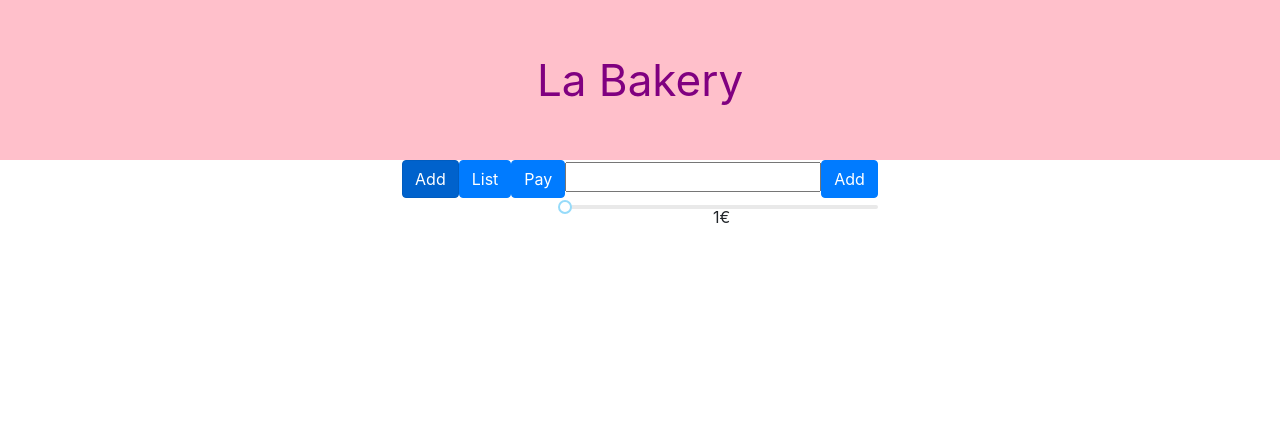
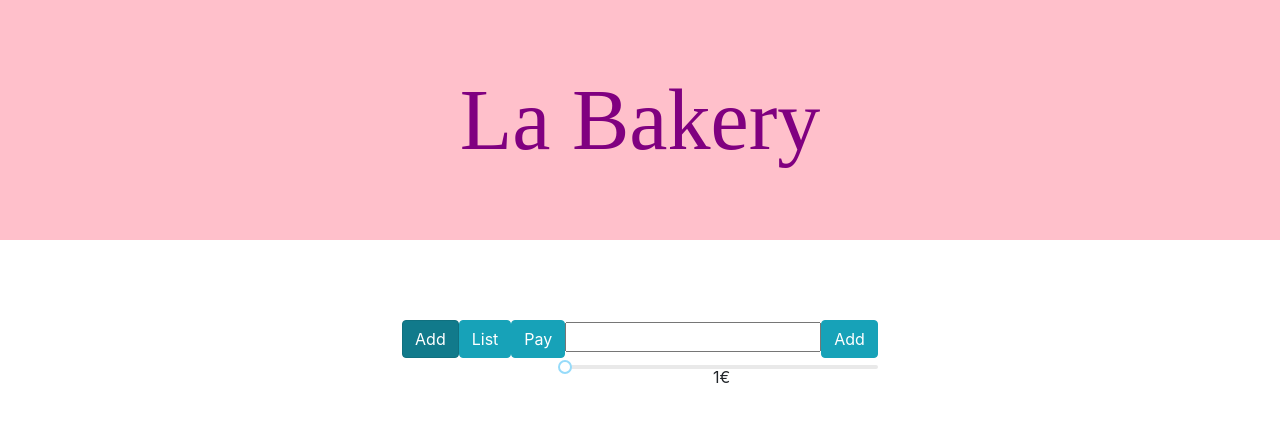
Before and after one commit to Raky-S/React, a React (Create React App) app in the folder react_bakery/: page / in a window 1280 px wide. Shown: the top 422 px of the page. Built offline with nearby package versions, Linux system fonts and the light colour scheme.

Commit message:
commit du 04-10-20   bakery

```diff
--- a/react_bakery/public/index.html
+++ b/react_bakery/public/index.html
@@ -22,7 +22,7 @@
       work correctly both with client-side routing and a non-root public URL.
       Learn how to configure a non-root public URL by running `npm run build`.
     -->
-    <title>React App</title>
+    <title>La bakery</title>
   </head>
   <body>
     <noscript>You need to enable JavaScript to run this app.</noscript>
--- a/react_bakery/src/App.css
+++ b/react_bakery/src/App.css
@@ -6,13 +6,14 @@
 
 .App-header {
   background-color: pink;
-  min-height: 20vh;
+  min-height: 30vh;
   display: flex;
   flex-direction: column;
   align-items: center;
   justify-content: center;
-  font-size: calc(20px + 3vmin);
+  font-size: calc(30px + 7vmin);
   color:purple;
+  font-family: harrington;
 }
 
 
@@ -23,4 +24,9 @@
 .bouton{
   align-items: center;
   justify-content: center;
+
 }
+
+.lesbtn {
+  margin-top: 10vh;
+}
--- a/react_bakery/src/App.js
+++ b/react_bakery/src/App.js
@@ -50,8 +50,6 @@ class App extends Component {
     console.log(this.state.items);
   }
 
-
-
   renderContent() {
     switch (this.state.activeTab) {
       case "add":
@@ -69,8 +67,10 @@ class App extends Component {
     return (
       <div className="justify-content-center">
         <div className="App-header">La Bakery</div>
-        <div className="row justify-content-center mt-8 ">
+        <div className="row justify-content-center lesbtn ">
+
             <Button
+              classeName="row"
               isSelected={this.state.activeTab === "add"}
               onClick={this.onClickTabAdd}
             >
@@ -89,6 +89,7 @@ class App extends Component {
               Pay
             </Button>
 
+
           {this.renderContent()}
           {/* {this.state.activeTab === 'add' ? <Add></Add>: (this.state.activeTab === 'list' ? <List></List> : <Pay></Pay>)} */}
         </div>
--- a/react_bakery/src/components/Add.js
+++ b/react_bakery/src/components/Add.js
@@ -52,7 +52,7 @@ class Add extends Component {
           </label>
           <input
             type="submit"
-            className="btn btn-primary"
+            className="btn btn-info"
             value="Add"
             onClick={() => this.submitForm()}
           />
--- a/react_bakery/src/components/List.js
+++ b/react_bakery/src/components/List.js
@@ -14,9 +14,9 @@ class List extends Component {
   listForm() {
     const listItems = this.props.listItem.map(({input, price}) => {
       return (
-        <li className="list-group-item d-flex justify-content-between align-items-center">
+        <li className="row list-group-item d-flex justify-content-between align-items-center">
           {input}
-          <span className="badge badge-primary badge-pill">{price}€</span>
+          <span className="badge badge-info badge-pill ">{price}€</span>
         </li>
       );
     });
--- a/react_bakery/src/components/core/Button.js
+++ b/react_bakery/src/components/core/Button.js
@@ -7,7 +7,7 @@ class Button extends React.Component {
             <div>
                 <button
                     type="button"
-                    className={this.props.isSelected ? "btn btn-primary active": "btn btn-primary"}
+                    className={this.props.isSelected ? "btn btn-info active": "btn btn-info"}
                     onClick={this.props.onClick}>{this.props.children}
                 </button>
             </div>
```
Also changed, not shown: 2 other files (tests, documents, lock files or other folders). Lines whose indentation alone changed are shown as unchanged.
